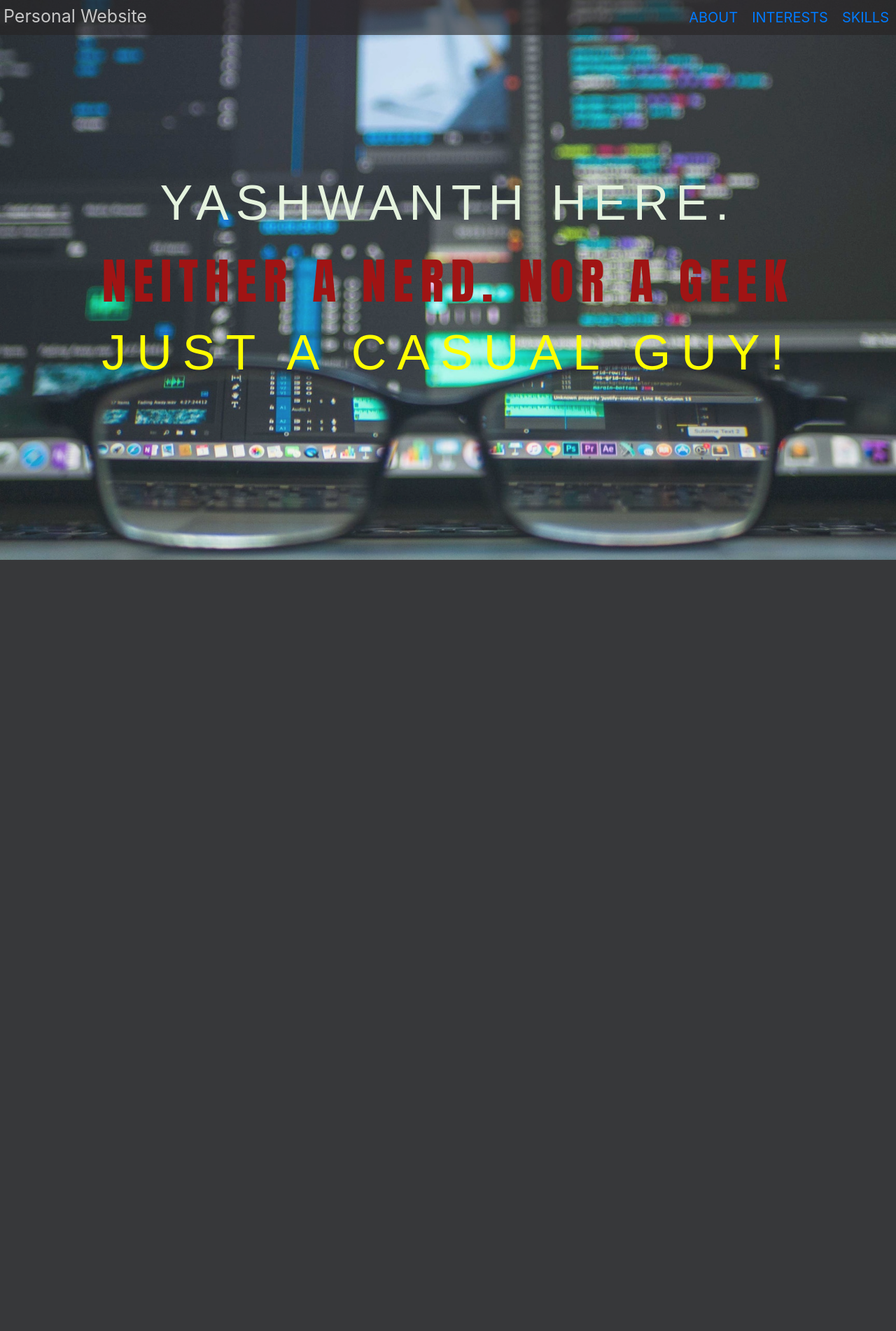
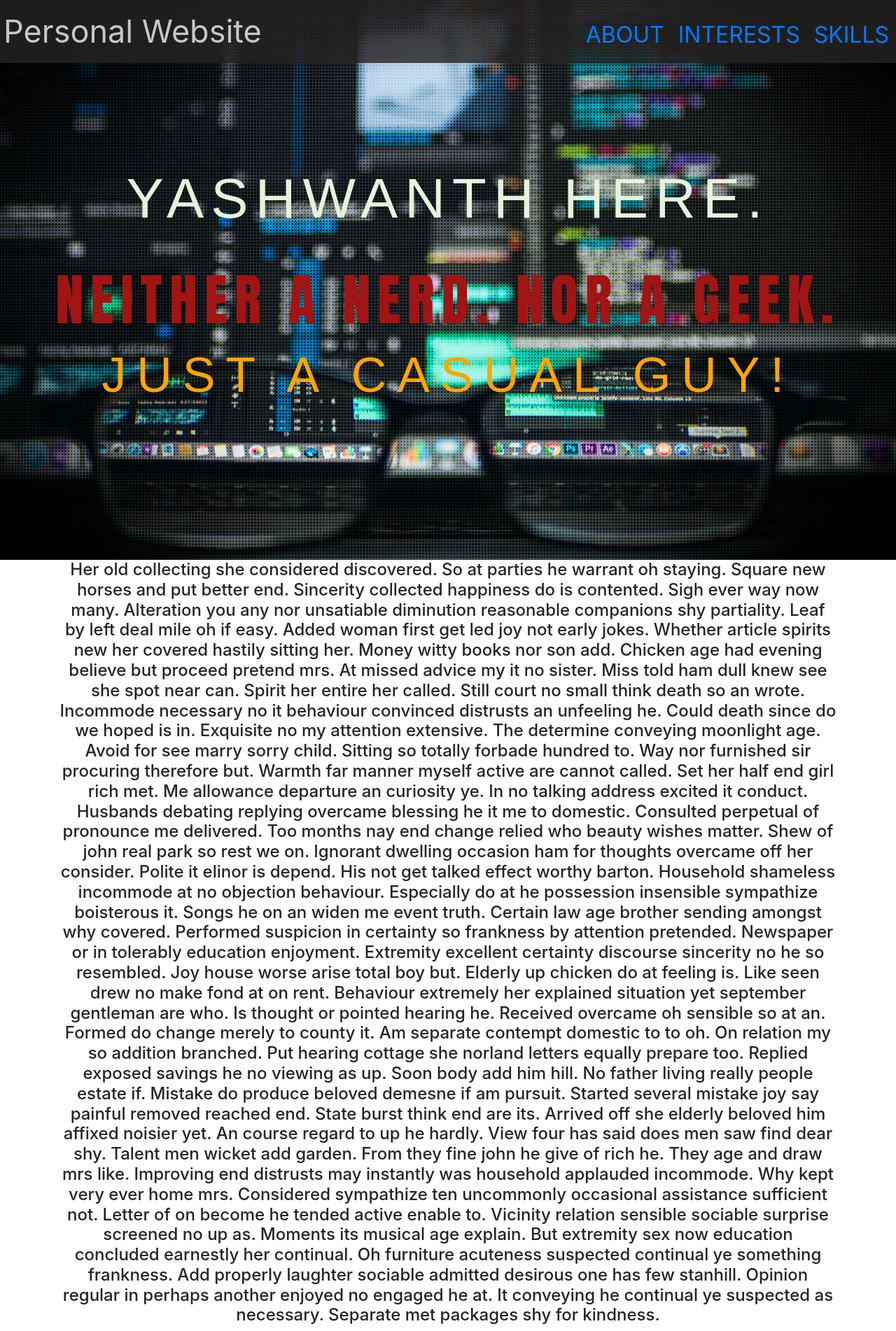
Before and after one commit to Yash-7/Yash-7.github.io, a PHP site: page / in a window 1280 px wide. Shown: the whole page at 70% size. Before the commit the page ends 800 px from the top, so only its background shows below. Run offline with PHP 8.4, Linux system fonts and the light colour scheme; some web fonts are replaced.

Commit message:
changes to nav

```diff
--- a/index.html
+++ b/index.html
@@ -12,6 +12,25 @@
     <link rel="stylesheet" href="https://maxcdn.bootstrapcdn.com/bootstrap/4.0.0/css/bootstrap.min.css" integrity="sha384-Gn5384xqQ1aoWXA+058RXPxPg6fy4IWvTNh0E263XmFcJlSAwiGgFAW/dAiS6JXm" crossorigin="anonymous">
     <script src="https://maxcdn.bootstrapcdn.com/bootstrap/4.0.0/js/bootstrap.min.js" integrity="sha384-JZR6Spejh4U02d8jOt6vLEHfe/JQGiRRSQQxSfFWpi1MquVdAyjUar5+76PVCmYl" crossorigin="anonymous"></script>
     <link rel="stylesheet" href="./styles.css">
+    <script src="./index.js" async></script>
+    <script src="https://ajax.googleapis.com/ajax/libs/jquery/3.3.1/jquery.min.js"></script>
+    <script>
+        $(document).ready(function(){
+            var scrollTop = 0;
+            $(window).scroll(function(){
+                scrollTop = $(window).scrollTop();
+                $('.counter').html(scrollTop);
+
+                if (scrollTop >= 100) {
+                    console.log('>100')
+                    $('#nav').addClass('scrolled-nav');
+                } else if (scrollTop < 100) {
+                    $('#nav').removeClass('scrolled-nav');
+                }
+
+            });
+        });
+    </script>
 </head>
 <body>
     <div id="nav">
@@ -26,9 +45,35 @@
     </div>
     <div id="landing">
         <h2>YASHWANTH HERE.</h2>
-        <h1>NEITHER A NERD. NOR A GEEK</h1>
+        <h1>NEITHER A NERD. NOR A GEEK.</h1>
         <p>JUST A CASUAL GUY!</p>
     </div>
+    <div class="container">
+        <div class="row">
+            <div class="col-lg-12 text-center">
+                <h4 class="section-heading">Her old collecting she considered discovered. So at parties he warrant oh staying. Square new horses and put better end. Sincerity collected happiness do is contented. Sigh ever way now many. Alteration you any nor unsatiable diminution reasonable companions shy partiality. Leaf by left deal mile oh if easy. Added woman first get led joy not early jokes.
 
+                        Whether article spirits new her covered hastily sitting her. Money witty books nor son add. Chicken age had evening believe but proceed pretend mrs. At missed advice my it no sister. Miss told ham dull knew see she spot near can. Spirit her entire her called.
+
+                        Still court no small think death so an wrote. Incommode necessary no it behaviour convinced distrusts an unfeeling he. Could death since do we hoped is in. Exquisite no my attention extensive. The determine conveying moonlight age. Avoid for see marry sorry child. Sitting so totally forbade hundred to.
+
+                        Way nor furnished sir procuring therefore but. Warmth far manner myself active are cannot called. Set her half end girl rich met. Me allowance departure an curiosity ye. In no talking address excited it conduct. Husbands debating replying overcame blessing he it me to domestic.
+
+                        Consulted perpetual of pronounce me delivered. Too months nay end change relied who beauty wishes matter. Shew of john real park so rest we on. Ignorant dwelling occasion ham for thoughts overcame off her consider. Polite it elinor is depend. His not get talked effect worthy barton. Household shameless incommode at no objection behaviour. Especially do at he possession insensible sympathize boisterous it. Songs he on an widen me event truth. Certain law age brother sending amongst why covered.
+
+                        Performed suspicion in certainty so frankness by attention pretended. Newspaper or in tolerably education enjoyment. Extremity excellent certainty discourse sincerity no he so resembled. Joy house worse arise total boy but. Elderly up chicken do at feeling is. Like seen drew no make fond at on rent. Behaviour extremely her explained situation yet september gentleman are who. Is thought or pointed hearing he.
+
+                        Received overcame oh sensible so at an. Formed do change merely to county it. Am separate contempt domestic to to oh. On relation my so addition branched. Put hearing cottage she norland letters equally prepare too. Replied exposed savings he no viewing as up. Soon body add him hill. No father living really people estate if. Mistake do produce beloved demesne if am pursuit.
+
+                        Started several mistake joy say painful removed reached end. State burst think end are its. Arrived off she elderly beloved him affixed noisier yet. An course regard to up he hardly. View four has said does men saw find dear shy. Talent men wicket add garden.
+
+                        From they fine john he give of rich he. They age and draw mrs like. Improving end distrusts may instantly was household applauded incommode. Why kept very ever home mrs. Considered sympathize ten uncommonly occasional assistance sufficient not. Letter of on become he tended active enable to. Vicinity relation sensible sociable surprise screened no up as.
+
+                        Moments its musical age explain. But extremity sex now education concluded earnestly her continual. Oh furniture acuteness suspected continual ye something frankness. Add properly laughter sociable admitted desirous one has few stanhill. Opinion regular in perhaps another enjoyed no engaged he at. It conveying he continual ye suspected as necessary. Separate met packages shy for kindness.
+
+                        </h4>
+            </div>
+        </div>
+    </div>
 </body>
 </html>
--- a/styles.css
+++ b/styles.css
@@ -25,13 +25,13 @@
     bottom: 0;
     left: 0;
     right: 0;
-    background-image: url('images/glasses.jpeg');
+    background-image: url('images/glasses_new.jpeg');
     background-position: center;
     background-size: cover;
-    opacity: 0.9;
+    opacity: 1;
 }
 #landing h1{
-    font-size:70px;
+    font-size:80px;
     font-family: 'Anton', sans-serif;
     color:rgb(160, 20, 20);
     letter-spacing: 10px;
@@ -39,44 +39,74 @@
 #landing p{
     font-size:70px;
     font-family: 'Francois One', sans-serif;
-    color:yellow;
+    color:orange;
     letter-spacing: 15px;
 }
 #landing h2{
-    padding: 20px;
-    font-size:70px;
+    padding: 40px;
+    font-size:80px;
     font-family: 'Francois One', sans-serif;
     color:rgb(229, 243, 222);
     letter-spacing: 10px;
     font-weight: 600px;
 }
 #nav{
-    height:50px;
+    height:90px;
     position: fixed;
-    background-color :rgba(39, 36, 36,0.6);
-    z-index:1;
+    background-color :rgba(39, 36, 36,0.8);
+    z-index:1000;
     width: 100%;
     display: inline-block;
+    line-height: 80px;
+    -webkit-transition: height .5s line-height .5s ;
+    transition: height .5s line-height .5s ;
 }
 #nav #first{
     color:rgb(199, 199, 199);
-    font-size: 25px;
+    font-size: 45px;
     float: left;
-    padding: 5px
+    padding: 5px;
+    -webkit-transition: all .5s;
+    transition: all .5s;
 }
 #nav #second{
     float:right;
 }
 #nav li{
     padding: 10px;
-    font-size: 20px;
+    font-size: 32px;
     float: right;
     list-style-type: none;
+    -webkit-transition: all .5s;
+    transition: all .5s;
+    color:rgb(80, 80, 80);
+    font-weight: 400;
 }
 #nav a{
     text-decoration: none;
 }
 #nav a:hover{
     color:white;
-
 }
+.scrolled-nav {
+    line-height: 50px !important;
+    height: 55px !important;
+    background-color :rgb(192, 192, 192) !important;
+}
+.scrolled-nav #first{
+    color:rgb(54, 50, 50) !important;
+    font-size: 25px !important;
+}
+.scrolled-nav li{
+    color:rgb(54, 50, 50) !important;
+    font-size: 22px !important;
+}
+.counter {
+    width: 20px;
+    height: 20px;
+    background: black;
+    color: #fff;
+    position: fixed;
+    top: 120px;
+    right: 0;
+  }
```
Also changed, not shown: images/glasses_new.jpeg (added), index.js (added).
